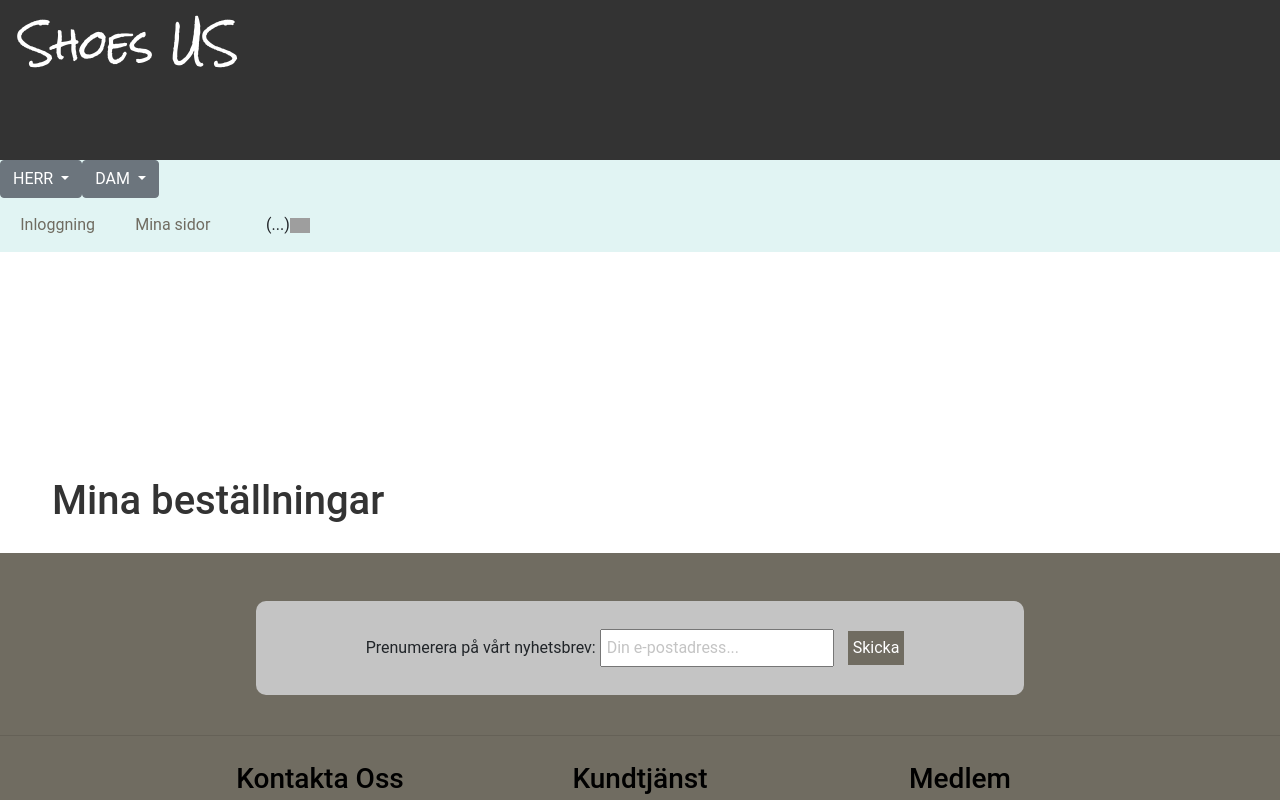
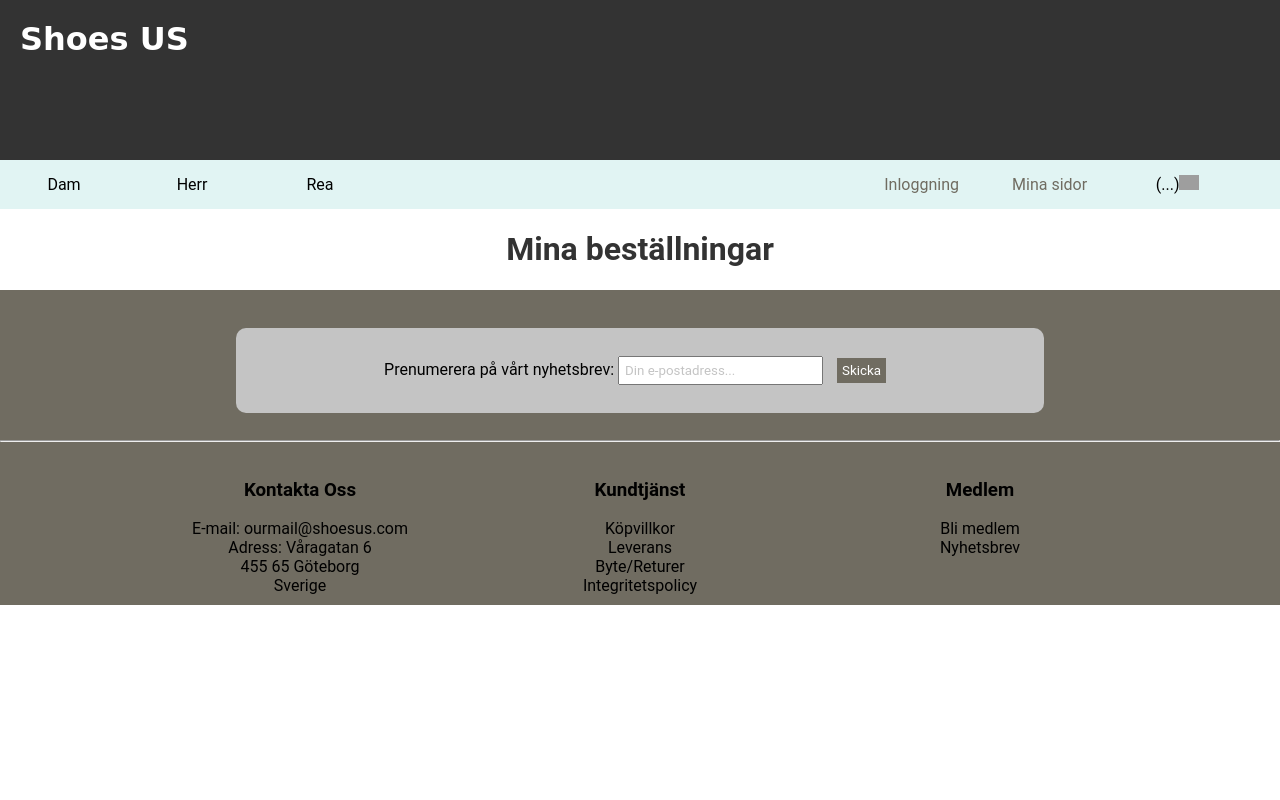
Before and after one commit to omerbasic/Shoes-Us, a PHP site: page /myPage.php in a window 1280 px wide. Run offline with PHP 8.4, Linux system fonts and the light colour scheme; some libraries are stand-ins or nearby versions; grey boxes are pictures that could not be loaded.

Commit message:
Fixed navabr

```diff
--- a/myPage.php
+++ b/myPage.php
@@ -6,12 +6,6 @@
     <meta http-equiv="X-UA-Compatible" content="ie=edge">
     <title>ShoesUs - Hemsida</title>
     <link rel="stylesheet" href="./style/mainStyle.css">
-    <!-- Link to use Bootstrap -->
-    <link rel="stylesheet" href="https://maxcdn.bootstrapcdn.com/bootstrap/4.0.0/css/bootstrap.min.css" integrity="sha384-Gn5384xqQ1aoWXA+058RXPxPg6fy4IWvTNh0E263XmFcJlSAwiGgFAW/dAiS6JXm" crossorigin="anonymous">
-    <script src="https://code.jquery.com/jquery-3.2.1.slim.min.js" integrity="sha384-KJ3o2DKtIkvYIK3UENzmM7KCkRr/rE9/Qpg6aAZGJwFDMVNA/GpGFF93hXpG5KkN" crossorigin="anonymous"></script>
-    <script src="https://cdnjs.cloudflare.com/ajax/libs/popper.js/1.12.9/umd/popper.min.js" integrity="sha384-ApNbgh9B+Y1QKtv3Rn7W3mgPxhU9K/ScQsAP7hUibX39j7fakFPskvXusvfa0b4Q" crossorigin="anonymous"></script>
-    <script src="https://maxcdn.bootstrapcdn.com/bootstrap/4.0.0/js/bootstrap.min.js" integrity="sha384-JZR6Spejh4U02d8jOt6vLEHfe/JQGiRRSQQxSfFWpi1MquVdAyjUar5+76PVCmYl" crossorigin="anonymous"></script>
-    <link href="https://fonts.googleapis.com/css?family=Rock+Salt&display=swap" rel="stylesheet">
     <script src="handler.js"></script>
 </head>
 <body>
@@ -23,49 +17,21 @@
 
 
     <nav>
+        <div class="manWomanField">
+            <div class="dam">
+                <a href="#" id="womenShoes">Dam</a>
+            </div>
 
-        <div class="mobileScreenMenu">
-            <div class="RespDropdown">
-                <button class="btn btn-secondary dropdown-toggle" type="button" id="dropdownMenuButton" data-toggle="dropdown" aria-haspopup="true" aria-expanded="false">
-                Meny
-                </button>
+            <div class="herr">
+                <a href="#" id="menShoes">Herr</a>
+            </div>
 
-                <div class="dropdown-menu" aria-labelledby="dropdownMenuButton">
-                    <a class="dropdown-item" href="sales.php">% REA %</a>
-                    <hr>
-                    <a class="dropdown-item" href="myPage.php">MITT KONTO</a>
-                    <hr>
-                    <a class="dropdown-item" href="login.php">Inloggning</a>
-                    <a class="dropdown-item" href="myPage.php">Mina sidor</a>
-                    <a class="dropdown-item" href="cart.php">Min kundvagn</a>
-                </div>
+            <div class="rea">
+                <a href="#" id="sale">Rea</a>
             </div>
         </div>
 
 
-    <div class="largeScreenMenu">
-        <div class="manWomanField">
-        <div class="dropdown" id="herr">
-            <a class="btn btn-secondary dropdown-toggle" href="#" role="button" id="dropdownMenuLink" data-toggle="dropdown" aria-haspopup="true" aria-expanded="false">
-                HERR
-            </a>
-
-            <div class="dropdown-menu" aria-labelledby="dropdownMenuLink">
-                <div class="categoryListDropDown" id="menShoes">Herr</div>
-
-            </div>
-        </div>
-
-        <div class="dropdown" id="dam">
-            <a class="btn btn-secondary dropdown-toggle" href="#" role="button" id="dropdownMenuLink" data-toggle="dropdown" aria-haspopup="true" aria-expanded="false">
-                DAM
-            </a>
-
-            <div class="dropdown-menu" aria-labelledby="dropdownMenuLink">
-                <div class="categoryListDropDown" id="womenShoes">Dam</div>
-            </div>
-        </div>
-        </div>
 
 
         <div class="loginCartWrap">
@@ -81,12 +47,12 @@
                 <div class="numberOfItemsInCart">(...)</div>
                 <a href="cart.php"><img src="./img/CartIcon.png" style="width:20px;height:auto;text-align:right;"></a>
             </div>
+
         </div>
-    </div>
     </nav>
 
-    <div class="article">
-      <h1 style="color: #333333;">Mina beställningar</h1>
+    <div class="myPageBody">
+      <h1 style="color: #333333; text-align: center;">Mina beställningar</h1>
     </div>
 
 
```
Also changed, not shown: login.php (+14 -47 lines).
